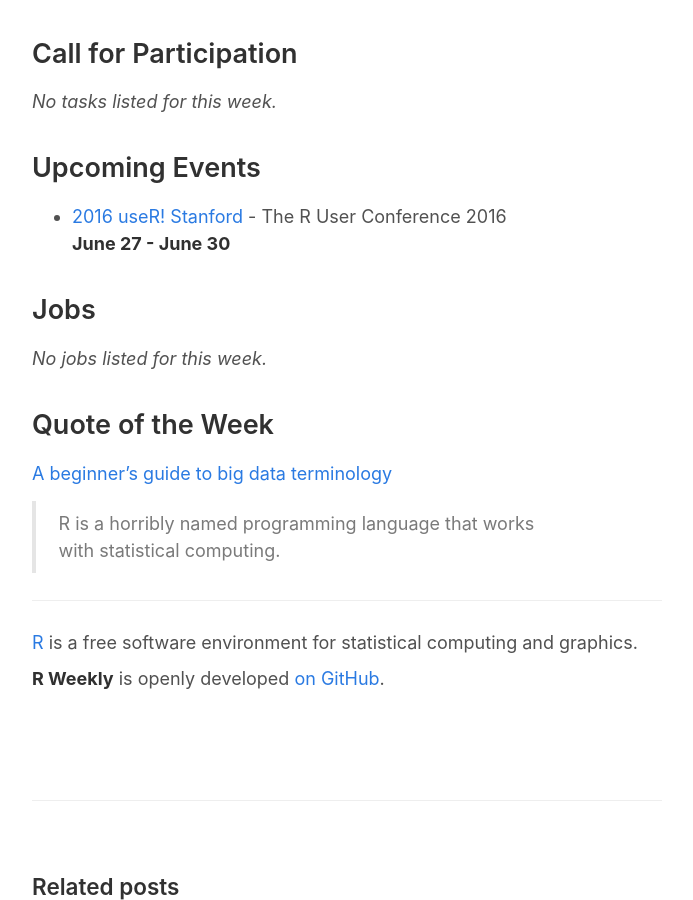
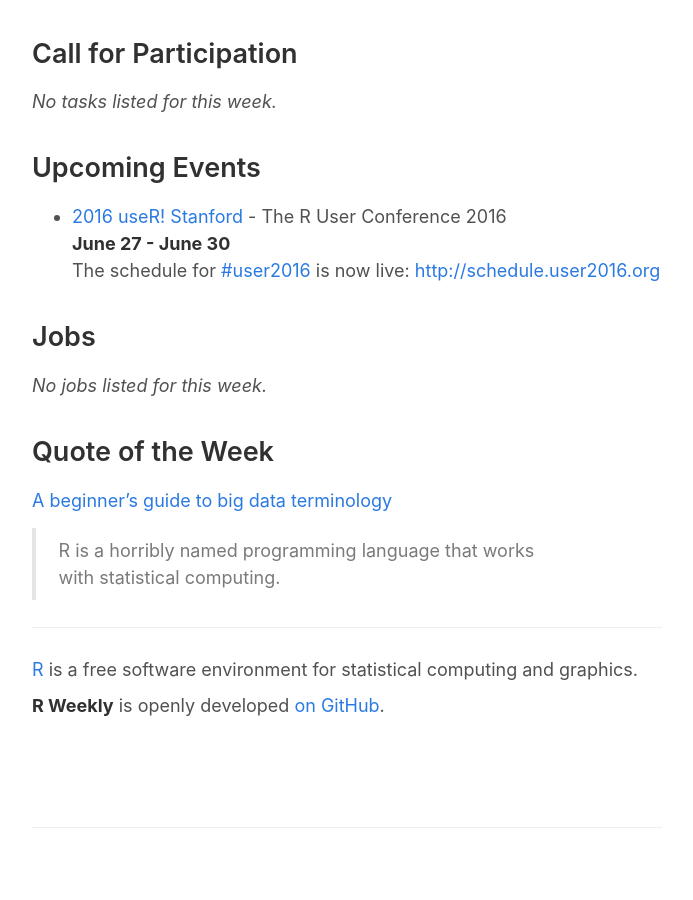
Before and after one commit to rweekly/rweekly.org, a Jekyll site: the page built from _posts/2016-5-30-issue-1.md, in a window 1280 px wide and 900 px high, scrolled down 6314 px. Shown: the whole window, without its empty margins (293-986 px from the left). Built offline with Jekyll 4.4.1, drawn with Linux system fonts in a browser that asks for light colours.

Commit message:
Update Issue-1: Add user2016 schedule link
The user2016 organizing committee just announced the conference schedule site

```diff
--- a/_posts/2016-5-30-issue-1.md
+++ b/_posts/2016-5-30-issue-1.md
@@ -147,7 +147,7 @@
 
 ## Upcoming Events
 
-+ [2016 useR! Stanford](http://user2016.org/) - The R User Conference 2016<br /> **June 27 - June 30**
++ [2016 useR! Stanford](http://user2016.org/) - The R User Conference 2016<br /> **June 27 - June 30** <br> The schedule for [#user2016](https://twitter.com/hashtag/user2016) is now live: [http://schedule.user2016.org](http://schedule.user2016.org)
 
 ## Jobs
 
```
